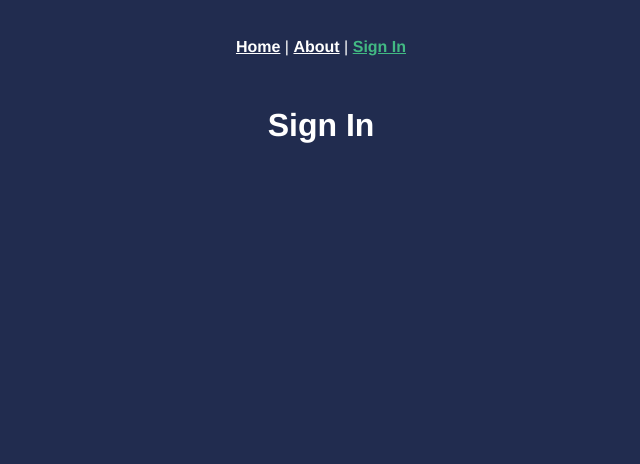
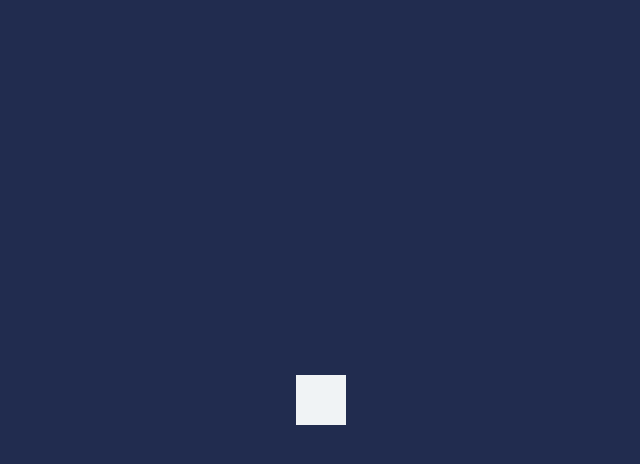
Before and after one commit to fabricegeib/vue-admin-dashboard, a Vue app: page /signin in a window 1280 px wide. Shown: the top 464 px of the page, without its empty margins (319-959 px from the left). Built offline with nearby package versions, Linux system fonts and the light colour scheme.

Commit message:
header component and sign in view

```diff
--- a/src/App.vue
+++ b/src/App.vue
@@ -1,10 +1,5 @@
 <template>
   <div id="app">
-    <div id="nav">
-      <router-link to="/">Home</router-link> |
-      <router-link to="/about">About</router-link> |
-      <router-link to="/signin">Sign In</router-link>
-    </div>
     <router-view />
   </div>
 </template>
@@ -15,6 +10,7 @@
 
 body {
   background-color: $dark-blue;
+  margin: 0;
 }
 
 #app {
--- /dev/null
+++ b/src/components/Header.vue
@@ -0,0 +1,17 @@
+<template>
+  <div id="nav">
+    <router-link to="/">Home</router-link> |
+    <router-link to="/about">About</router-link> |
+    <router-link to="/signin">Sign In</router-link>
+  </div>
+</template>
+
+<script>
+export default {
+  name: "Header"
+};
+</script>
+
+<style scoped lang="scss">
+
+</style>
--- a/src/views/About.vue
+++ b/src/views/About.vue
@@ -1,5 +1,18 @@
 <template>
   <div class="about">
+    <Header />
     <h1>This is an about page</h1>
   </div>
 </template>
+
+<script>
+// @ is an alias to /src
+import Header from "@/components/Header.vue";
+
+export default {
+  name: "About",
+  components: {
+    Header
+  }
+};
+</script>
--- a/src/views/SignInFlow/Recover.vue
+++ b/src/views/SignInFlow/Recover.vue
@@ -10,6 +10,6 @@
     }
 </script>
 
-<style scoped >
+<style scoped lang="scss">
 
 </style>
--- a/src/views/SignInFlow/Request.vue
+++ b/src/views/SignInFlow/Request.vue
@@ -7,9 +7,9 @@
 <script>
     export default {
         name: "Request"
-    }
+    };
 </script>
 
-<style scoped >
+<style scoped lang="scss">
 
 </style>
--- a/src/views/SignInFlow/SignIn.vue
+++ b/src/views/SignInFlow/SignIn.vue
@@ -1,6 +1,8 @@
 <template>
-    <div class="sign-in">
-        <h1>Sign In</h1>
+    <div class="sign-in container">
+        <div class="login">
+            <!-- <h1>Sign In</h1> -->
+        </div>
     </div>
 </template>
 
@@ -10,6 +12,21 @@
     }
 </script>
 
-<style scoped >
+<style scoped lang="scss">
+@import "@/assets/global-styles/colors.scss";
+@import "@/assets/global-styles/typography.scss";
 
+.container {
+    display: flex;
+    justify-content: center;
+    align-items: center;
+
+    min-height: 100vh;
+}
+
+.login {
+    height: 50px;
+    width: 50px;
+    background-color: $light-gray;
+}
 </style>
```
